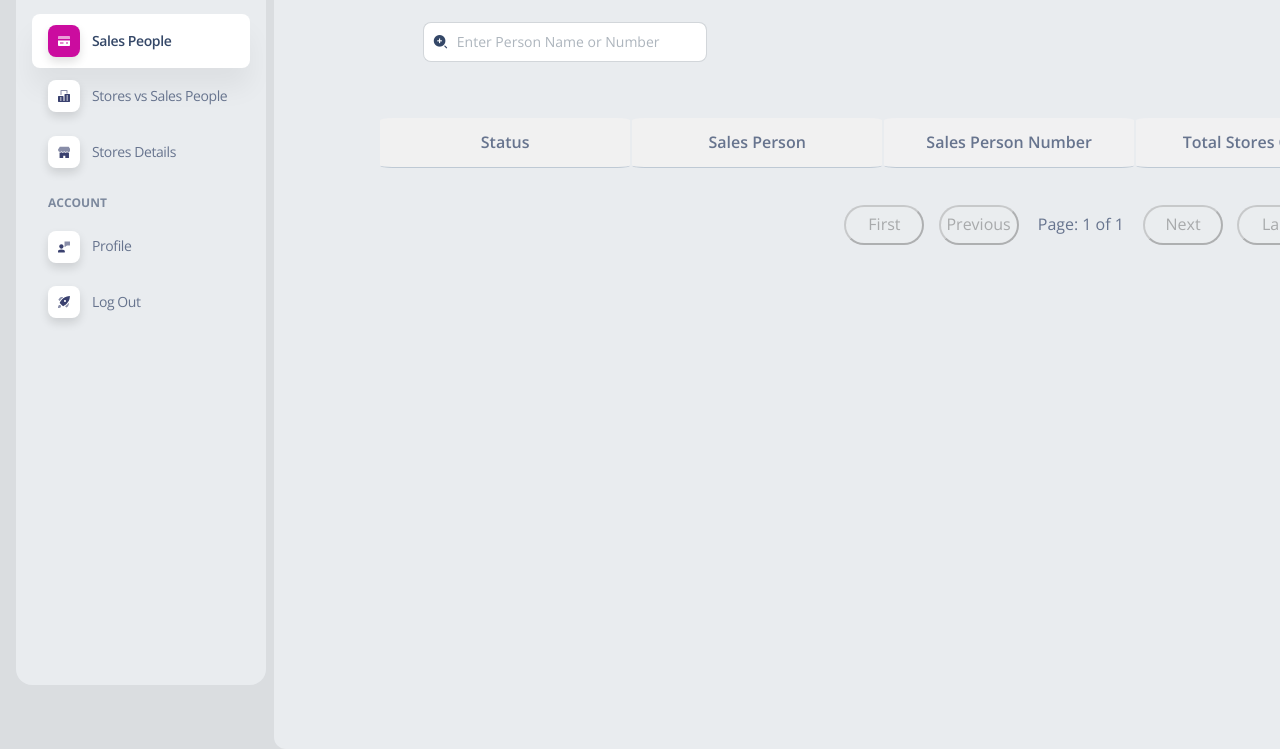
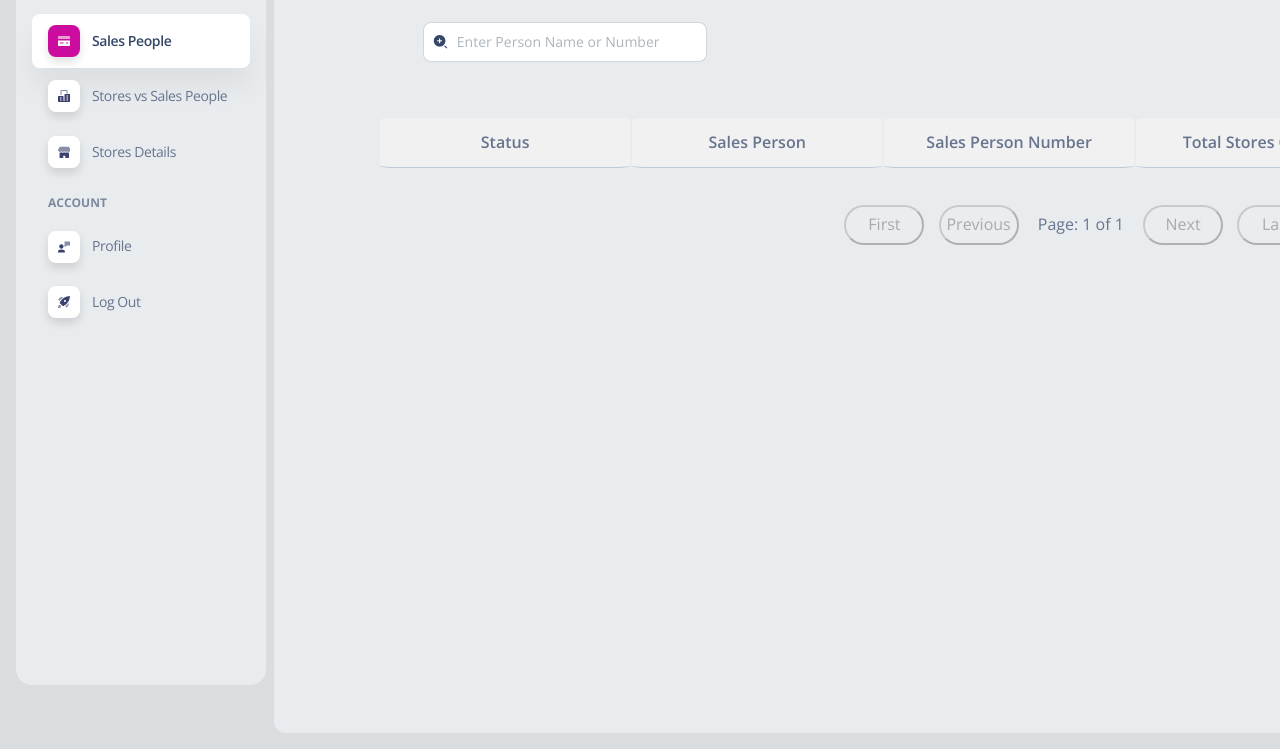
Before and after one commit to Hrishi2705/Admin-Dashboard, a website: page public/index.html in a window 1280 px wide. Shown: the part 99-848 px from the top of the page. Drawn offline with nearby package versions, Linux system fonts and the light colour scheme; no server answers.

Commit message:
css changes

```diff
--- a/public/index.css
+++ b/public/index.css
@@ -226,7 +226,7 @@ main{
     margin-top: 1rem;
     padding-bottom: 25px;
     margin-left: 1rem;
-    min-height: 52pc;
+    min-height: 51pc;
     width: 93pc;
 }
 
```
